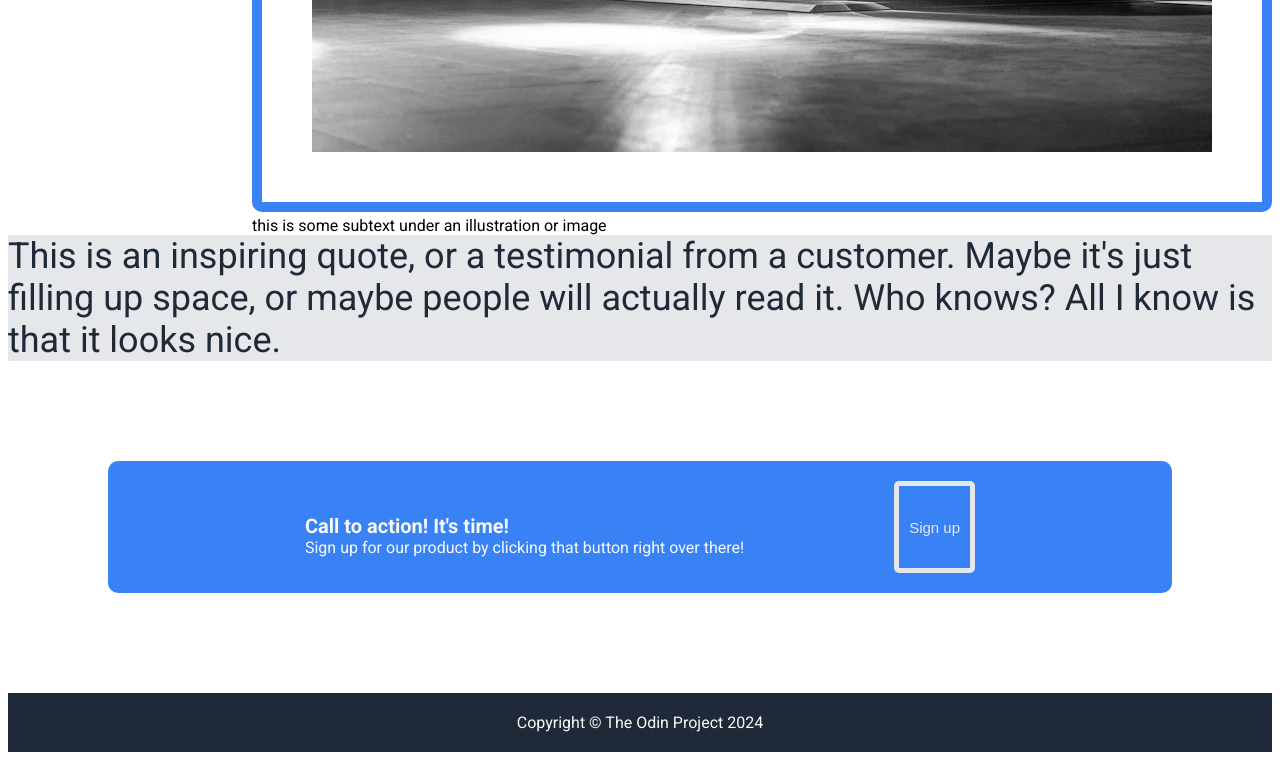
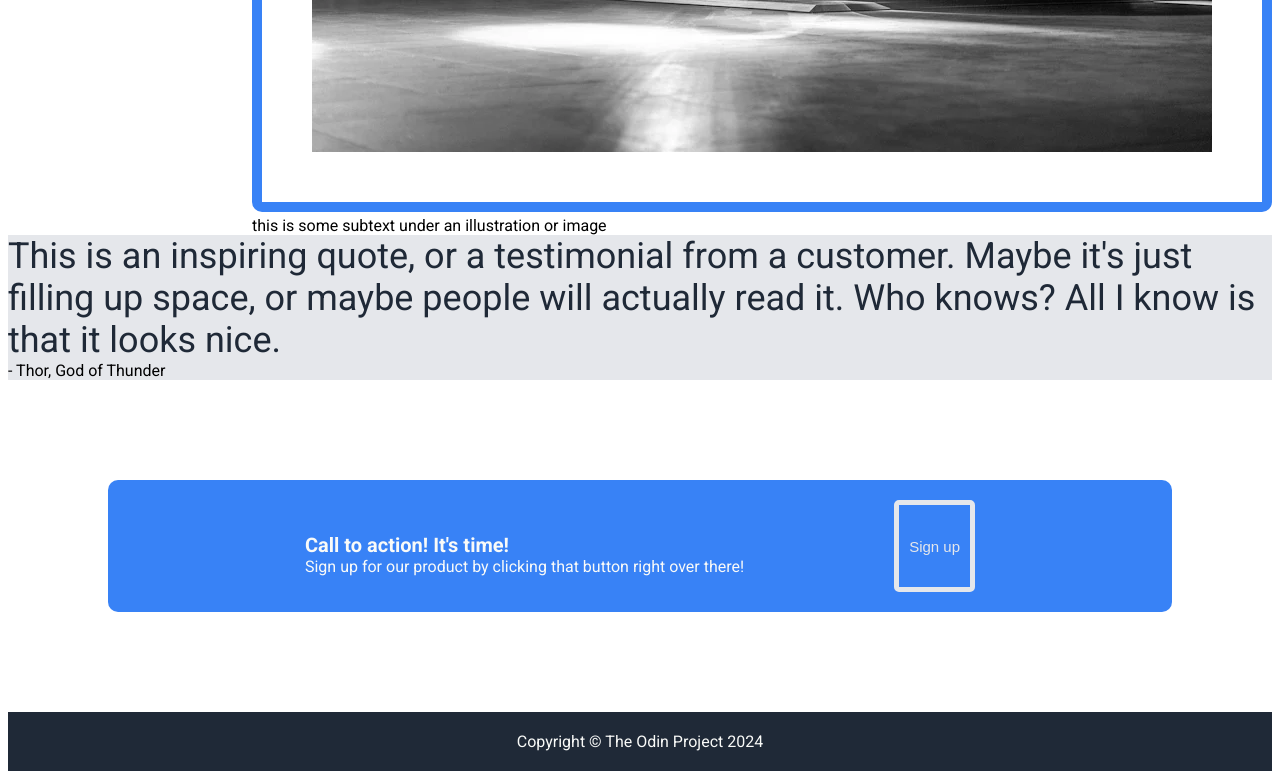
Before and after one commit to kian-tamjidi04/landing-page, a plain HTML site: page index.html in a window 1280 px wide. Shown: the part 3823-4602 px from the top of the page. Drawn offline with Linux system fonts and the light colour scheme.

Commit message:
Add author of the quote

```diff
--- a/index.html
+++ b/index.html
@@ -51,6 +51,9 @@
                     This is an inspiring quote, or a testimonial from a customer. Maybe it's just filling up space, or maybe people will actually read it. Who knows? All I know
 is that it looks nice.
                 </div>
+                <div class="author">
+                    - Thor, God of Thunder
+                </div>
             </div>
             <div class="section5">
                 <div class="text">
```
